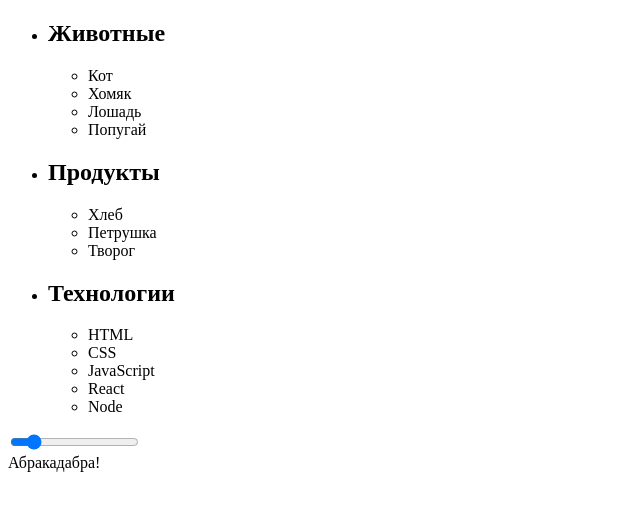
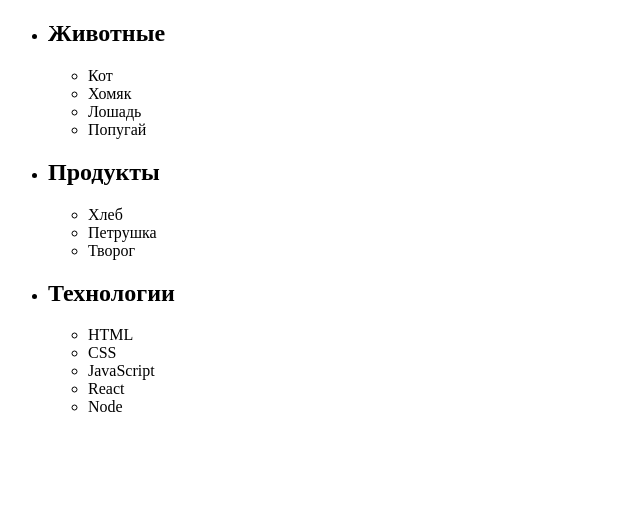
Before and after one commit to Nataliia-Korneiko/goit-js, a plain HTML site: page JS-07/index.html in a window 1280 px wide. Shown: the whole page, without its empty margins (0-640 px from the left). Drawn offline with Linux system fonts and the light colour scheme.

Commit message:
changed task-7

```diff
--- a/JS-07/index.html
+++ b/JS-07/index.html
@@ -72,10 +72,10 @@
     <script type="module" src="js/task-6.js"></script> -->
 
     <!-- ============================================= -->
-    <input id="font-size-control" type="range" />
+    <!-- <input id="font-size-control" type="range" />
     <br />
     <span id="text">Абракадабра!</span>
-    <script type="module" src="js/task-7.js"></script>
+    <script type="module" src="js/task-7.js"></script> -->
 
     <!-- ============================================= -->
     <!-- <div id="controls">
```
